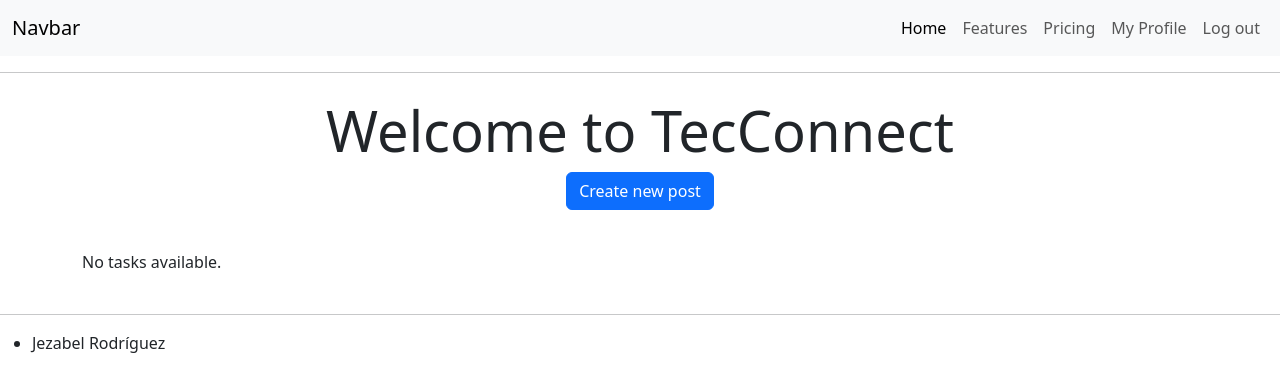
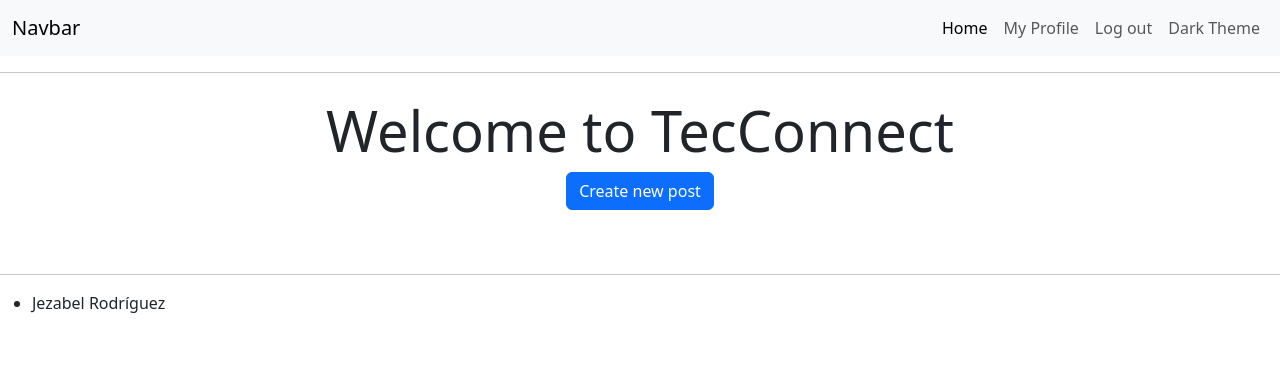
Before and after one commit to jezabel7/django-auth-project, a Django app: page /home/ in a window 1280 px wide. Shown: the top 392 px of the page. Run offline with Django 5.2, Linux system fonts and the light colour scheme; the visitor is signed in with stand-in values (Sample User, id 1); data that the repository does not hold is empty; some libraries are stand-ins or nearby versions.

Commit message:
last update

```diff
--- a/auth_project/settings.py
+++ b/auth_project/settings.py
@@ -39,6 +39,7 @@ INSTALLED_APPS = [
     "django.contrib.messages",
     "django.contrib.staticfiles",
     "posts",
+    "widget_tweaks",
 ]
 
 MIDDLEWARE = [
--- a/posts/static/index.css
+++ b/posts/static/index.css
@@ -3,3 +3,33 @@ body {
   padding: 0;
   box-sizing: border-box;
 }
+/* Modo oscuro para el navbar */
+.navbar-dark-custom {
+  background-color: #212529 !important; /* Un tono más oscuro */
+  color: white !important;
+}
+
+.navbar-light-custom {
+  background-color: #f8f9fa !important; /* Color claro */
+  color: black !important;
+}
+
+/* Estilos personalizados para los card-body */
+.card-body-dark {
+  background-color: #343a40; /* Fondo oscuro */
+  color: white;
+}
+
+.card-body-light {
+  background-color: #f8f9fa; /* Fondo claro */
+  color: black;
+}
+
+.comments-section {
+  margin-top: 20px;
+}
+
+.toggle-comments-btn {
+  text-decoration: underline;
+  cursor: pointer;
+}
--- /dev/null
+++ b/posts/static/theme.js
@@ -0,0 +1,119 @@
+document.addEventListener("DOMContentLoaded", function () {
+    const themeToggleLink = document.getElementById("theme-toggle");
+    const currentTheme = localStorage.getItem("theme");
+    const taskCards = document.querySelectorAll(".task-card");
+    const cardBodies = document.querySelectorAll(".card-body");
+
+    // Aplica el tema guardado si existe
+    if (currentTheme === "dark") {
+      document.body.classList.add("bg-dark", "text-light");
+      themeToggleLink.textContent = "Light Theme";
+      updateNavbarTheme("dark");
+      updateTaskCardsTheme("dark");
+      updateCardBodiesTheme("dark");
+    }
+
+    // Cambia el tema al hacer clic en el enlace
+    themeToggleLink.addEventListener("click", function (event) {
+      event.preventDefault();
+      document.body.classList.toggle("bg-dark");
+      document.body.classList.toggle("text-light");
+
+      const isDarkTheme = document.body.classList.contains("bg-dark");
+      updateNavbarTheme(isDarkTheme ? "dark" : "light");
+      updateTaskCardsTheme(isDarkTheme ? "dark" : "light");
+      updateCardBodiesTheme(isDarkTheme ? "dark" : "light");
+
+      if (isDarkTheme) {
+        localStorage.setItem("theme", "dark");
+        themeToggleLink.textContent = "Light Theme";
+      } else {
+        localStorage.setItem("theme", "light");
+        themeToggleLink.textContent = "Dark Theme";
+      }
+    });
+
+    function updateNavbarTheme(theme) {
+      const navbar = document.querySelector(".navbar");
+      if (theme === "dark") {
+        navbar.classList.remove("navbar-light-custom");
+        navbar.classList.add("navbar-dark-custom");
+      } else {
+        navbar.classList.remove("navbar-dark-custom");
+        navbar.classList.add("navbar-light-custom");
+      }
+    }
+
+    function updateTaskCardsTheme(theme) {
+      taskCards.forEach(card => {
+        if (theme === "dark") {
+          card.classList.add("bg-secondary", "text-light");
+        } else {
+          card.classList.remove("bg-secondary", "text-light");
+          card.classList.add("bg-light", "text-dark");
+        }
+      });
+    }
+
+    function updateCardBodiesTheme(theme) {
+      cardBodies.forEach(cardBody => {
+        if (theme === "dark") {
+          cardBody.classList.add("card-body-dark");
+          cardBody.classList.remove("card-body-light");
+        } else {
+          cardBody.classList.add("card-body-light");
+          cardBody.classList.remove("card-body-dark");
+        }
+      });
+    }
+  });
+
+  document.addEventListener("DOMContentLoaded", function () {
+    // Maneja el botón para alternar la visibilidad de los comentarios
+    const toggleButtons = document.querySelectorAll(".toggle-comments-btn");
+
+    toggleButtons.forEach(button => {
+      button.addEventListener("click", function () {
+        const taskId = this.getAttribute("data-task-id");
+        const commentsSection = document.getElementById(`comments-section-${taskId}`);
+
+        if (commentsSection.style.display === "none" || commentsSection.style.display === "") {
+          commentsSection.style.display = "block";  // Muestra los comentarios
+          this.textContent = "Hide Comments";      // Cambia el texto del botón
+        } else {
+          commentsSection.style.display = "none";  // Oculta los comentarios
+          this.textContent = "Show Comments";      // Cambia el texto del botón
+        }
+      });
+    });
+  });
+
+  // Obtener el botón o link de cambio de tema
+document.getElementById("theme-toggle").addEventListener("click", function () {
+    const currentTheme = localStorage.getItem("theme");
+
+    if (currentTheme === "light") {
+      document.documentElement.setAttribute("data-bs-theme", "dark");
+      localStorage.setItem("theme", "dark");
+    } else {
+      document.documentElement.setAttribute("data-bs-theme", "light");
+      localStorage.setItem("theme", "light");
+    }
+
+    // Forzar el repintado de la página para aplicar el tema inmediatamente
+    forceThemeUpdate();
+  });
+
+  // Función para forzar la actualización de la página al cambiar el tema
+  function forceThemeUpdate() {
+    // Forzar la recalculación del estilo y el repintado
+    document.documentElement.style.display = 'none';
+    document.documentElement.offsetHeight; // Forzar recalculación
+    document.documentElement.style.display = '';
+  }
+
+  // Aplicar el tema al cargar la página según lo guardado en localStorage
+  document.addEventListener("DOMContentLoaded", function () {
+    const savedTheme = localStorage.getItem("theme") || "light";
+    document.documentElement.setAttribute("data-bs-theme", savedTheme);
+  });
--- a/posts/templates/home.html
+++ b/posts/templates/home.html
@@ -9,12 +9,14 @@
   <div class="row">
     {% for task in tasks %}
     <div class="col-md-4 mb-4">
-      <div class="card">
+      <div class="card task-card">
         <div class="card-body">
           <h4 class="card-title">{{ task.title }}</h4>
           <p class="card-text">{{ task.description }}</p>
           <footer class="blockquote-footer">
-            {{ task.user.username }} <br>
+            <a href="{% url 'user_profile' task.user.username %}">
+                {{ task.user.username }}
+            </a> <br>
             <small class="text-muted">{{ task.created }}</small>
         </footer>
           <div>
@@ -28,24 +30,28 @@
             <span id="like-count-{{ task.id }}">{{ task.total_likes }}</span> likes
           </div>
 
-<!-- Section for Comments -->
+          <!-- Botón para mostrar los comentarios -->
+          <button class="btn btn-link toggle-comments-btn mt-3" data-task-id="{{ task.id }}">
+            Show Comments
+          </button>
+
+          <!-- Sección de comentarios, oculta inicialmente -->
+          <div id="comments-section-{{ task.id }}" class="comments-section" style="display: none;">
             <h5 class="mt-4">Comments</h5>
-<div id="comments-section-{{ task.id }}">
             {% for comment in task.comments.all %}
             <div class="comment mb-2" id="comment-{{ comment.id }}">
               <strong>{{ comment.user.username }}</strong>
               <small>{{ comment.created }}</small>
               <p>{{ comment.content }}</p>
               {% if comment.user == request.user %}
-        <a href="{% url 'edit_comment' comment.id %}" class="btn btn-sm btn-warning edit-comment-btn">Editar</a>
+              <a href="{% url 'edit_comment' comment.id %}" class="btn btn-sm btn-warning edit-comment-btn">Edit</a>
               {% endif %}
             </div>
             {% empty %}
             <p>No comments yet.</p>
             {% endfor %}
-</div>
 
-          <!-- Comment Form -->
+            <!-- Formulario para agregar un comentario -->
             {% if user.is_authenticated %}
             <form method="POST" action="{% url 'add_comment' task.id %}">
               {% csrf_token %}
@@ -55,13 +61,11 @@
               <button type="submit" class="btn btn-primary mt-2">Add Comment</button>
             </form>
             {% endif %}
+          </div> <!-- End comments-section -->
         </div>
       </div>
     </div>
-    {% empty %}
-    <p>No tasks available.</p>
     {% endfor %}
-  </div>
   </div>
 
 
--- a/posts/templates/index.html
+++ b/posts/templates/index.html
@@ -11,40 +11,44 @@
   </head>
   <body>
     <header>
-      <nav class="navbar navbar-expand-lg bg-body-tertiary">
+      <nav class="navbar navbar-expand-lg bg-body-tertiary navbar-light-custom">
         <div class="container-fluid">
           <a class="navbar-brand" href="#">Navbar</a>
-    <button class="navbar-toggler" type="button" data-bs-toggle="collapse" data-bs-target="#navbarNav" aria-controls="navbarNav" aria-expanded="false" aria-label="Toggle navigation">
+          <button
+            class="navbar-toggler"
+            type="button"
+            data-bs-toggle="collapse"
+            data-bs-target="#navbarNav"
+            aria-controls="navbarNav"
+            aria-expanded="false"
+            aria-label="Toggle navigation"
+          >
             <span class="navbar-toggler-icon"></span>
           </button>
           <div class="collapse navbar-collapse" id="navbarNav">
             <ul class="navbar-nav ms-auto">
               <li class="nav-item">
-          <a class="nav-link active" aria-current="page" href="{% url "home" %}">Home</a>
-        </li>
-        <li class="nav-item">
-          <a class="nav-link" href="#">Features</a>
-        </li>
-        <li class="nav-item">
-          <a class="nav-link" href="#">Pricing</a>
+                <a class="nav-link active" aria-current="page" href="{% url 'home' %}">Home</a>
               </li>
               {% if user.is_authenticated %}
               <li class="nav-item">
                 <a class="nav-link" href="{% url 'profile' %}">My Profile</a>
               </li>
               <li class="nav-item">
-            <a class="nav-link" href="{% url "logout" %}">Log out</a>
+                <a class="nav-link" href="{% url 'logout' %}">Log out</a>
               </li>
               {% else %}
               <li class="nav-item">
-            <a class="nav-link" href="{% url "login" %}">Log in</a>
+                <a class="nav-link" href="{% url 'login' %}">Log in</a>
               </li>
               {% endif %}
+              <li class="nav-item">
+                <a class="nav-link" href="#" id="theme-toggle">Dark Theme</a>
+              </li>
             </ul>
           </div>
         </div>
       </nav>
-
     </header>
     <hr></hr>
     <main>
@@ -61,5 +65,6 @@
       </ul>
     </footer>
     <script src="https://cdn.jsdelivr.net/npm/bootstrap@5.3.3/dist/js/bootstrap.bundle.min.js" integrity="sha384-YvpcrYf0tY3lHB60NNkmXc5s9fDVZLESaAA55NDzOxhy9GkcIdslK1eN7N6jIeHz" crossorigin="anonymous"></script>
+    <script src="{% static "theme.js" %}"></script> <!-- Vincula el archivo JS -->
   </body>
 </html>
--- a/posts/templates/profile.html
+++ b/posts/templates/profile.html
@@ -3,7 +3,7 @@
 <div class="container my-4">
   <div class="row justify-content-center">
     <div class="col-md-8 col-lg-6">
-      <div class="card text-center shadow-lg p-4 mb-4 bg-light">
+      <div class="card text-center shadow-lg p-4 mb-4 bg-light profile-card">
         <h1 class="card-title mb-3">{{ profile.user.username }}</h1>
         <p class="card-text mb-4">{{ profile.biography }}</p>
         {% if profile.avatar %}
@@ -19,7 +19,7 @@
       {% if tasks %}
         <ul class="list-group list-group-flush">
           {% for task in tasks %}
-            <li class="list-group-item">
+            <li class="list-group-item task-item">
               <strong>{{ task.title }}</strong> - {{ task.description }}
             </li>
           {% endfor %}
--- a/posts/urls.py
+++ b/posts/urls.py
@@ -15,4 +15,5 @@ urlpatterns = [
     path("task/<int:task_id>/", views.task_detail, name="task_detail"),
     path("task/<int:task_id>/add_comment/", views.add_comment, name="add_comment"),
     path("edit_comment/<int:comment_id>/", views.edit_comment, name="edit_comment"),
+    path("profile/<str:username>/", views.user_profile, name="user_profile"),
 ]
--- a/posts/views.py
+++ b/posts/views.py
@@ -187,18 +187,31 @@ def add_comment(request, task_id):
 
 def edit_comment(request, comment_id):
     comment = get_object_or_404(Comment, id=comment_id)
+
     if request.method == "GET":
         form = CommentForm(instance=comment)
         return render(
             request, "edit_comment_form.html", {"form": form, "comment": comment}
         )
+
     elif request.method == "POST":
         form = CommentForm(request.POST, instance=comment)
         if form.is_valid():
             form.save()
-            return JsonResponse(
-                {"success": True, "content": comment.content}
-            )  # Enviar contenido actualizado
-        return JsonResponse({"success": False, "errors": form.errors})
-    if form.is_valid():
-        comment = form.save()
+            # Redirigir al home después de guardar los cambios
+            return redirect(
+                "home"
+            )  # Reemplaza 'home' con el nombre de la URL que apunta al home
+
+    return render(request, "edit_comment_form.html", {"form": form, "comment": comment})
+
+
+def user_profile(request, username):
+    # Obtener el usuario cuyo perfil queremos ver
+    user = get_object_or_404(User, username=username)
+    # Obtener el perfil asociado al usuario
+    profile = get_object_or_404(Profile, user=user)
+    # Obtener las tareas del usuario
+    tasks = Task.objects.filter(user=user)
+
+    return render(request, "user_profile.html", {"profile": profile, "tasks": tasks})
--- /dev/null
+++ b/requirements.txt
@@ -0,0 +1,6 @@
+asgiref==3.8.1
+Django==5.1
+django-widget-tweaks==1.5.0
+pillow==10.4.0
+sqlparse==0.5.1
+tzdata==2024.1
```
Also changed, not shown: posts/templates/create_task.html (+42 -7 lines), posts/templates/edit_comment.html (+12 -6 lines), posts/templates/edit_profile.html (+39 -6 lines), posts/templates/task_detail.html (+6 -1 lines), posts/templates/user_profile.html (added, +23 -0 lines). Lines whose indentation alone changed are shown as unchanged.
